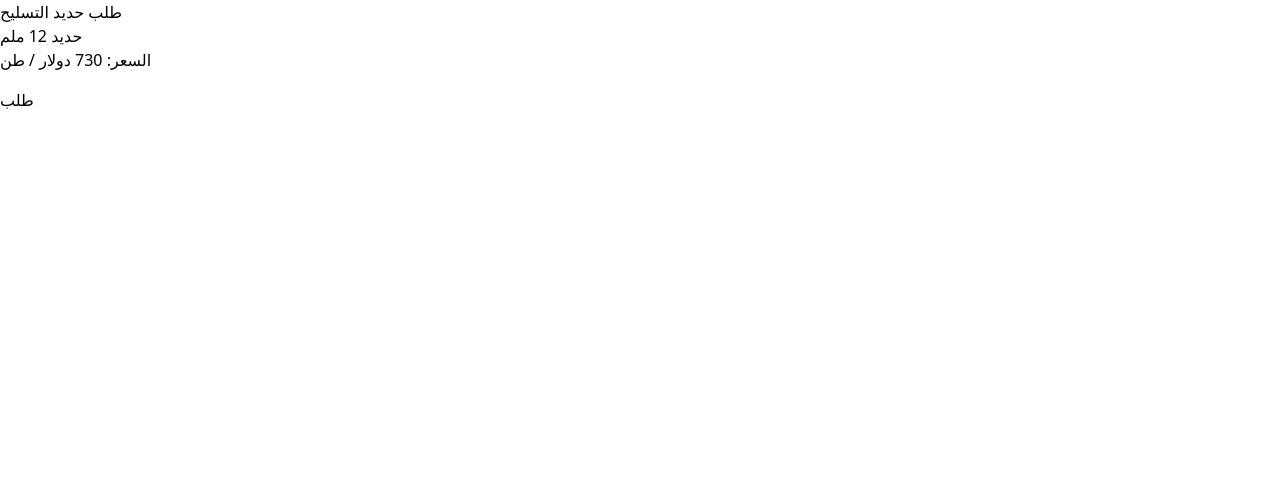
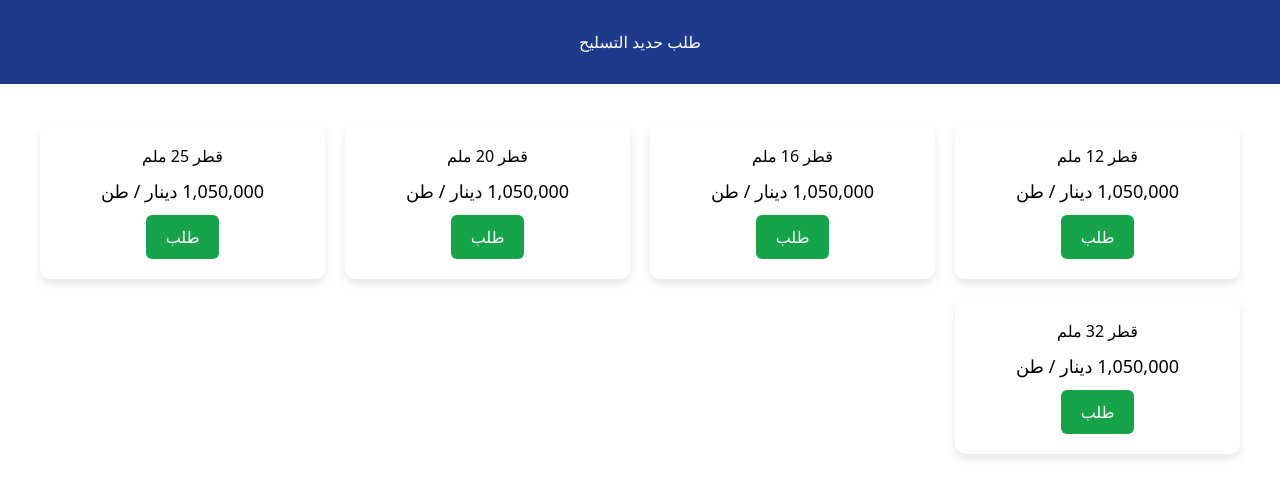
Before and after one commit to mnttrmhmd67-beep/asas-app7, a Vue app: page src/customers.html in a window 1280 px wide. Built offline with nearby package versions, Linux system fonts and the light colour scheme.

Commit message:
Update customers.html

```diff
--- a/src/customers.html
+++ b/src/customers.html
@@ -1,12 +1,52 @@
+<!DOCTYPE html>
+<html lang="ar">
+<head>
+<meta charset="UTF-8">
+<title>طلب الحديد</title>
+<link rel="stylesheet" href="css/style.css">
+</head>
+
+<body>
+
+<header>
 <h1>طلب حديد التسليح</h1>
+</header>
 
-<div class="product">
+<div class="container">
 
-<h3>حديد 12 ملم</h3>
-<p>السعر: 730 دولار / طن</p>
+<div class="card">
+<h3>قطر 12 ملم</h3>
+<div class="price">1,050,000 دينار / طن</div>
+<button class="orderbtn" onclick="order('12')">طلب</button>
+</div>
 
-<button onclick="order('12 ملم',730)">
-طلب
-</button>
+<div class="card">
+<h3>قطر 16 ملم</h3>
+<div class="price">1,050,000 دينار / طن</div>
+<button class="orderbtn" onclick="order('16')">طلب</button>
+</div>
+
+<div class="card">
+<h3>قطر 20 ملم</h3>
+<div class="price">1,050,000 دينار / طن</div>
+<button class="orderbtn" onclick="order('20')">طلب</button>
+</div>
+
+<div class="card">
+<h3>قطر 25 ملم</h3>
+<div class="price">1,050,000 دينار / طن</div>
+<button class="orderbtn" onclick="order('25')">طلب</button>
+</div>
+
+<div class="card">
+<h3>قطر 32 ملم</h3>
+<div class="price">1,050,000 دينار / طن</div>
+<button class="orderbtn" onclick="order('32')">طلب</button>
+</div>
 
 </div>
+
+<script src="js/app.js"></script>
+
+</body>
+</html>
```
